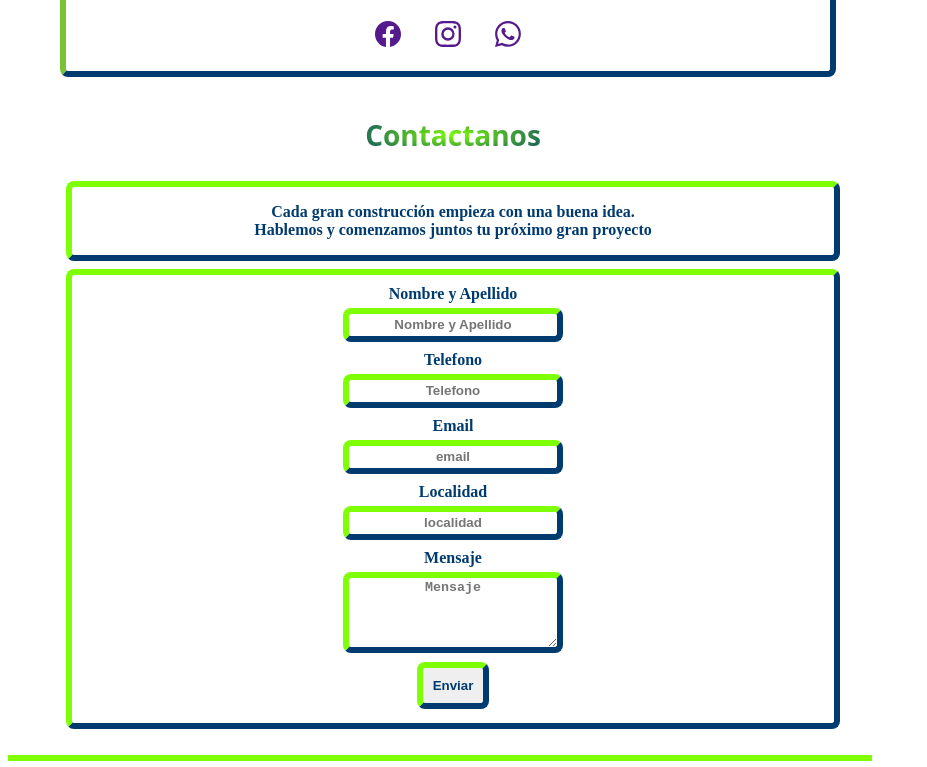
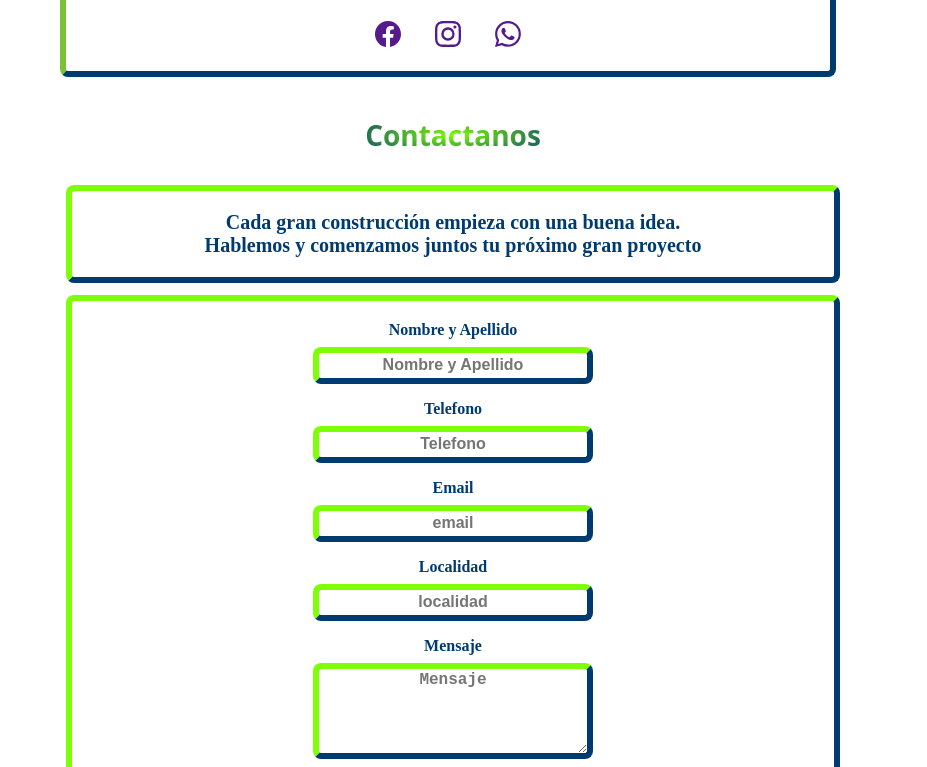
Before and after one commit to Josu98888/frontend-JALConstrucciones, an Angular app: page / in a window 1280 px wide. Shown: the part 953-1720 px from the top of the page, without its empty margins (0-927 px from the left). Built offline with nearby package versions, Linux system fonts and the light colour scheme; no server answers.

Commit message:
Se creó el diseño responsivo en Tablet en el Component contactUs

```diff
--- a/src/app/Components/contact-us/contact-us.component.css
+++ b/src/app/Components/contact-us/contact-us.component.css
@@ -52,3 +52,32 @@
   }
 }
 /*  ---------------- Tablet ----------------------- */
+@media (min-width: 768px) {
+  .contactUs {
+    gap: 12px;
+  }
+  .contactUs__text {
+    font-size: 20px;
+  }
+  /*  ------------------------ Top --------------------------- */
+  .contactUs__form {
+    padding: 20px;
+    gap: 8px;
+  }
+  .contactUs__label, .contactUs__input, .contactUs__textarea, .contactUs__btn {
+    font-size: 16px;
+  }
+  .contactUs__containerInput {
+    width: 280px;
+    gap: 8px;
+  }
+  .contactUs__input {
+    height: 23px;
+  }
+  .contactUs__textarea {
+    height: 80px;
+  }
+  .contactUs__btn {
+    padding: 15px;
+  }
+}
```
